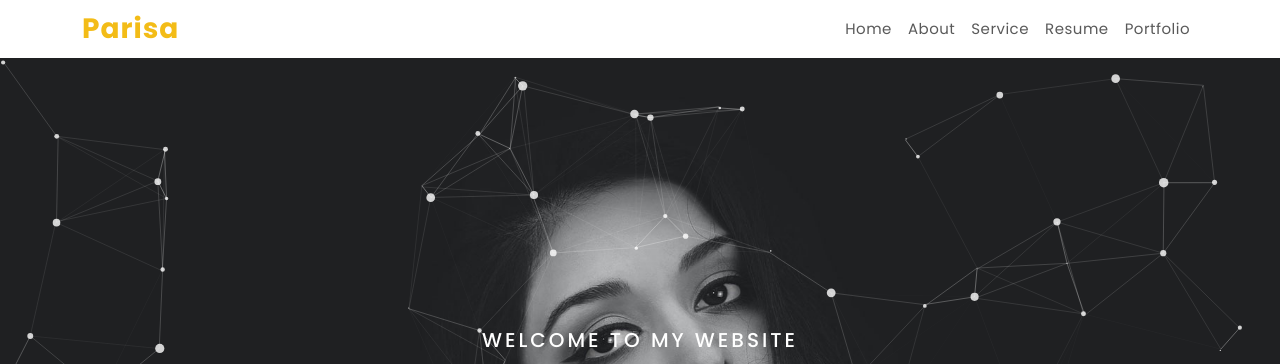
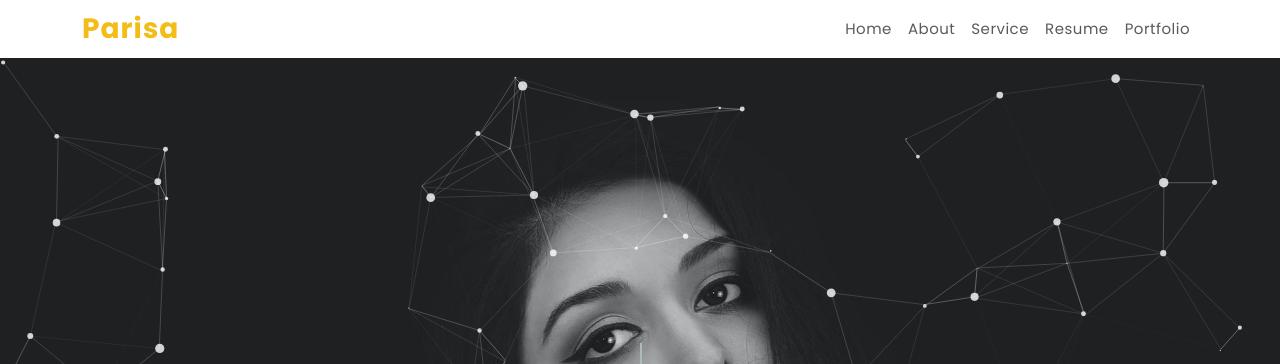
Before and after one commit to Parisa-Bagherzadeh/ParisaBagherzadeh.github.io, a plain HTML site: page index.html in a window 1280 px wide. Shown: the top 364 px of the page. Drawn offline with nearby package versions, Linux system fonts and the light colour scheme.

Commit message:
delete welcome to my website

```diff
--- a/index.html
+++ b/index.html
@@ -8,7 +8,7 @@
 	<meta name="viewport" content="width=device-width, initial-scale=1">
 	<meta name="description" content="Programmer, Machine Learning Engineer">
 	<meta name="keywords" content="Programmer, Machine Learning, Engineer, developer, resume, cv, personal, portfolio">
-	<meta name="author" content="Parisa Bagherzade">
+	<meta name="author" content="Parisa Bagherzadeh">
 	<meta name="viewport" content="width=device-width, initial-scale=1">
 
 	<meta property="og:title" content="Parisa Bagherzade">
@@ -91,7 +91,7 @@
 	<section id="home" class="main_banner banner_bg">
 		<div id="particles-js">
 			<div class="banner_content">
-				<h3>Welcome To My Website</h3>
+				<!-- <h3>Welcome To My Website</h3> -->
 				<h1 class="cd-headline clip">
 					<span class="cd-words-wrapper">
 						<b class="is-visible fw_300">Parisa Bagherzade</b>
```
